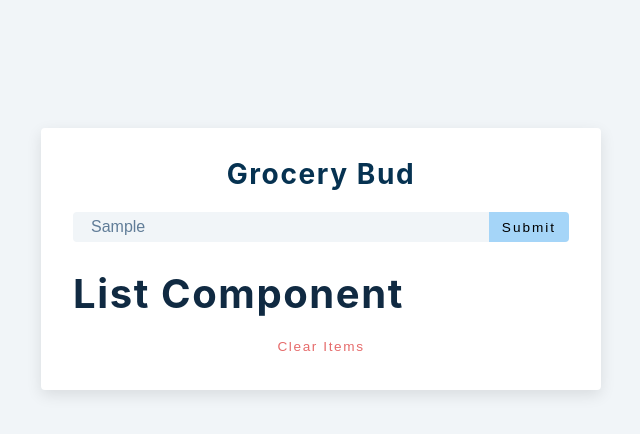
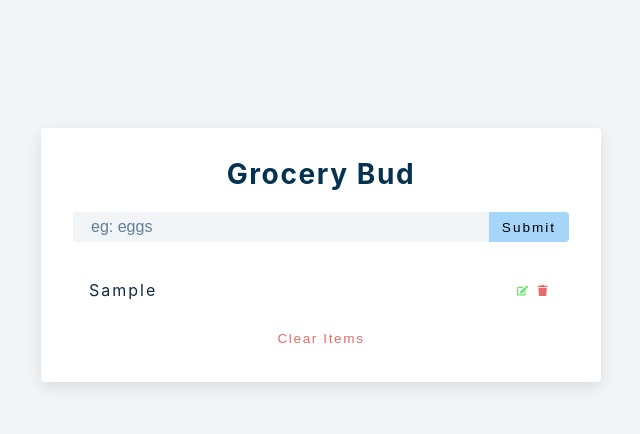
Before and after one commit to Kennethz374/React-Project-Master, a React (Create React App) app in the folder 10-grocery-bud/setup/: page / in a window 1280 px wide. Both pictures are taken after typing "Sample" into the empty fields and a click on the button "Submit". Shown: the top 434 px of the page, without its empty margins (319-959 px from the left). Built offline with nearby package versions, Linux system fonts and the light colour scheme.

Commit message:
work on alert function

```diff
--- a/10-grocery-bud/setup/src/Alert.js
+++ b/10-grocery-bud/setup/src/Alert.js
@@ -1,7 +1,7 @@
-import React, { useEffect } from 'react'
+import React, { useEffect } from "react";
 
-const Alert = () => {
-  return <h2>alert component</h2>
-}
+const Alert = ({ type, msg }) => {
+  return <p className={`alert alert-${type}`}>{msg}</p>;
+};
 
-export default Alert
+export default Alert;
--- a/10-grocery-bud/setup/src/App.js
+++ b/10-grocery-bud/setup/src/App.js
@@ -7,7 +7,11 @@
   const [list, setList] = useState([]);
   const [isEditing, setIsEditing] = useState(false);
   const [editID, setEditID] = useState(null);
-  const [alert, setAlert] = useState({ show: false, msg: "", type: "" }); //more property in this message
+  const [alert, setAlert] = useState({
+    show: false,
+    msg: "",
+    type: ""
+  }); //more property in this message
 
   const handleSubmit = e => {
     e.preventDefault();
@@ -15,12 +19,18 @@
       //display alert
     } else if (name && isEditing) {
       //deal with edit
+    } else {
+      //show alert
+      //show list
+      const newItem = { id: new Date().getTime().toString(), title: name };
+      setList([...list, newItem]);
+      setName("");
     }
   };
   return (
     <section className="section-center">
       <form className="grocery-form" onSubmit={handleSubmit}>
-        {alert.show && <Alert />}
+        {alert.show && <Alert {...alert} />}
         <h3>grocery bud</h3>
         <div className="form-control">
           <input
@@ -37,10 +47,12 @@
           </button>
         </div>
       </form>
-      <div className="grocery-container">
-        <List />
-        <button className="clear-btn">clear items</button>
-      </div>
+      {list.length > 0 && (
+        <div className="grocery-container">
+          <List items={list} />
+          <button className="clear-btn">clear items</button>
+        </div>
+      )}
     </section>
   );
 }
--- a/10-grocery-bud/setup/src/List.js
+++ b/10-grocery-bud/setup/src/List.js
@@ -1,7 +1,26 @@
-import React from 'react'
-import { FaEdit, FaTrash } from 'react-icons/fa'
-const List = () => {
-  return <h2>list component</h2>
-}
+import React from "react";
+import { FaEdit, FaTrash, FaDeaf } from "react-icons/fa";
+const List = ({ items }) => {
+  return (
+    <div className="grocery-list">
+      {items.map(item => {
+        const { id, title } = item;
+        return (
+          <article className="grocery-item" key={id}>
+            <p className="title">{title}</p>
+            <div className="btn-container">
+              <button className="edit-btn" type="button">
+                <FaEdit />
+              </button>
+              <button className="delete-btn" type="button">
+                <FaTrash />
+              </button>
+            </div>
+          </article>
+        );
+      })}
+    </div>
+  );
+};
 
-export default List
+export default List;
```
